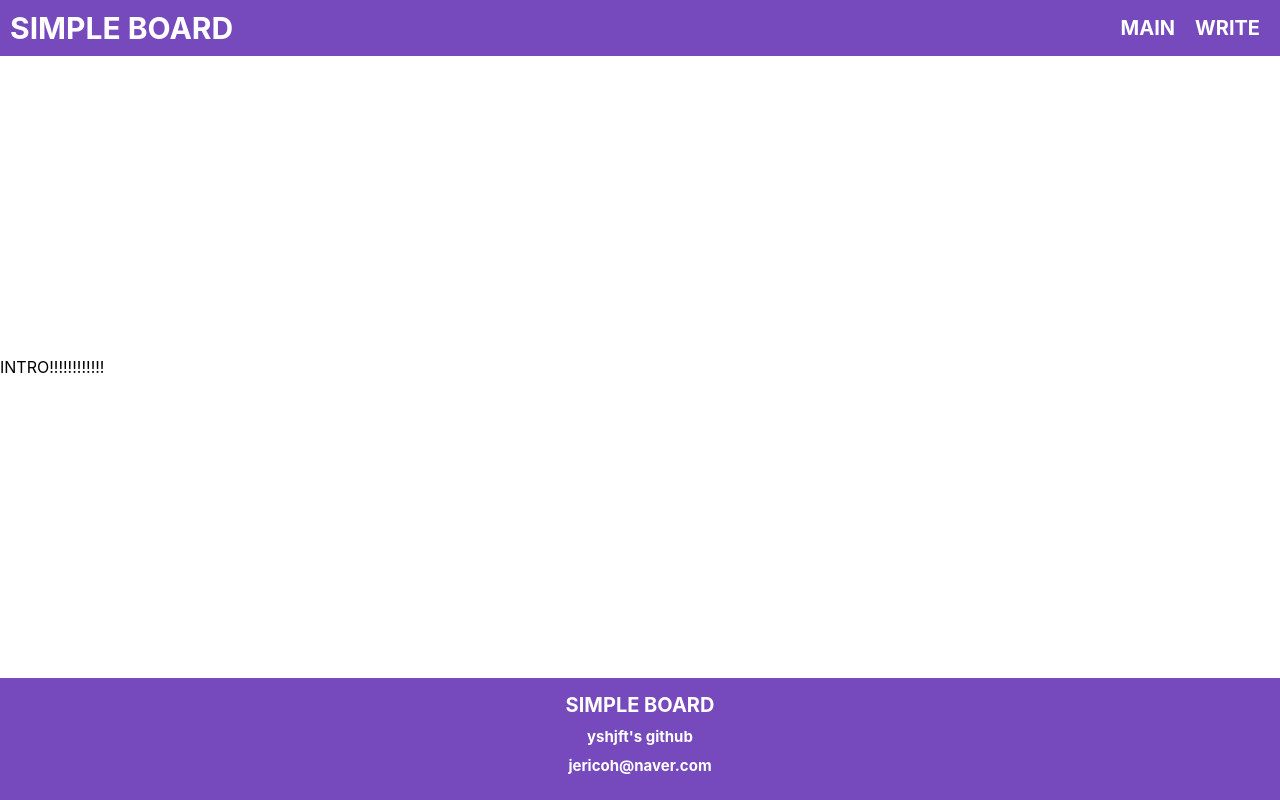
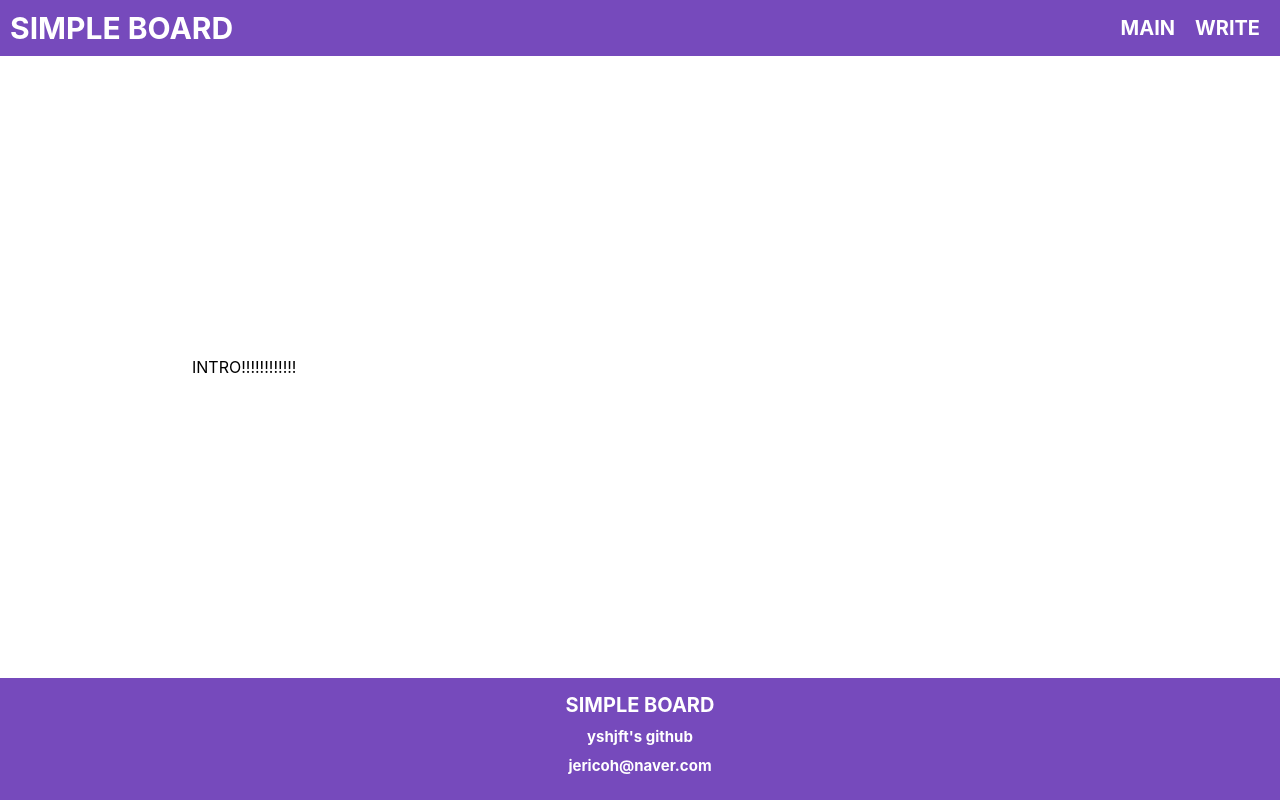
Before and after one commit to yshjft/react_simple_board, a React (Create React App) app: page /intro in a window 1280 px wide. Built offline with nearby package versions, Linux system fonts and the light colour scheme.

Commit message:
edit css

```diff
--- a/src/App.css
+++ b/src/App.css
@@ -4,3 +4,10 @@
     flex-direction: column;
     justify-content: space-between;
 }
+
+.Main{
+    margin-top:20px;
+    margin-left: 15%;
+    margin-right:15%;
+    margin-bottom:20px;
+}
--- a/src/App.js
+++ b/src/App.js
@@ -12,7 +12,7 @@ function App() {
   return (
     <div className="App">
       <Header></Header>
-      <Switch>
+      <Switch className="Main">
         <Route exact path='/'><Board></Board></Route>
         <Route exact path='/write'><Write></Write></Route>
         <Route exact path='/intro'><Intro></Intro></Route>
--- a/src/components/Main/Board/Board.css
+++ b/src/components/Main/Board/Board.css
@@ -1,10 +1,3 @@
-.Main{
-    margin-top:20px;
-    margin-left: 15%;
-    margin-right:15%;
-    margin-bottom:20px;
-}
-
 .link{
     text-decoration:none;
     color :black;
--- a/src/components/Main/Intro/Intro.jsx
+++ b/src/components/Main/Intro/Intro.jsx
@@ -3,7 +3,7 @@ import React, {Component} from 'react';
 class Intro extends Component{
     render(){
         return(
-            <div>
+            <div className="Main">
                 INTRO!!!!!!!!!!!!
             </div>
         );
--- a/src/components/Main/Write/Write.jsx
+++ b/src/components/Main/Write/Write.jsx
@@ -3,7 +3,7 @@ import React, {Component} from "react";
 class Write extends Component{
     render(){
         return(
-            <div>
+            <div className="Main">
                 write page;
             </div>
         );
```
Also changed, not shown: src/components/Main/common.css (added).
